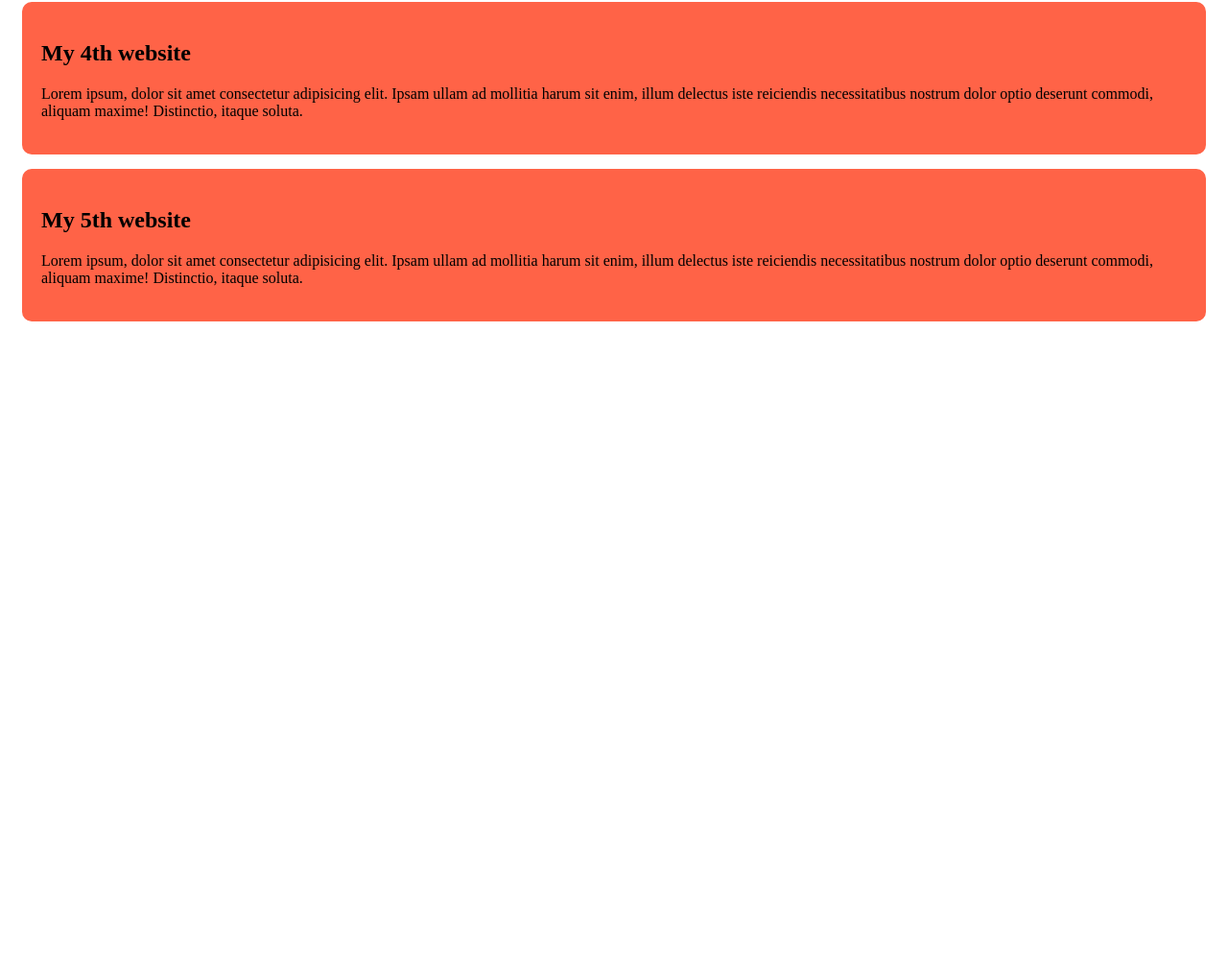
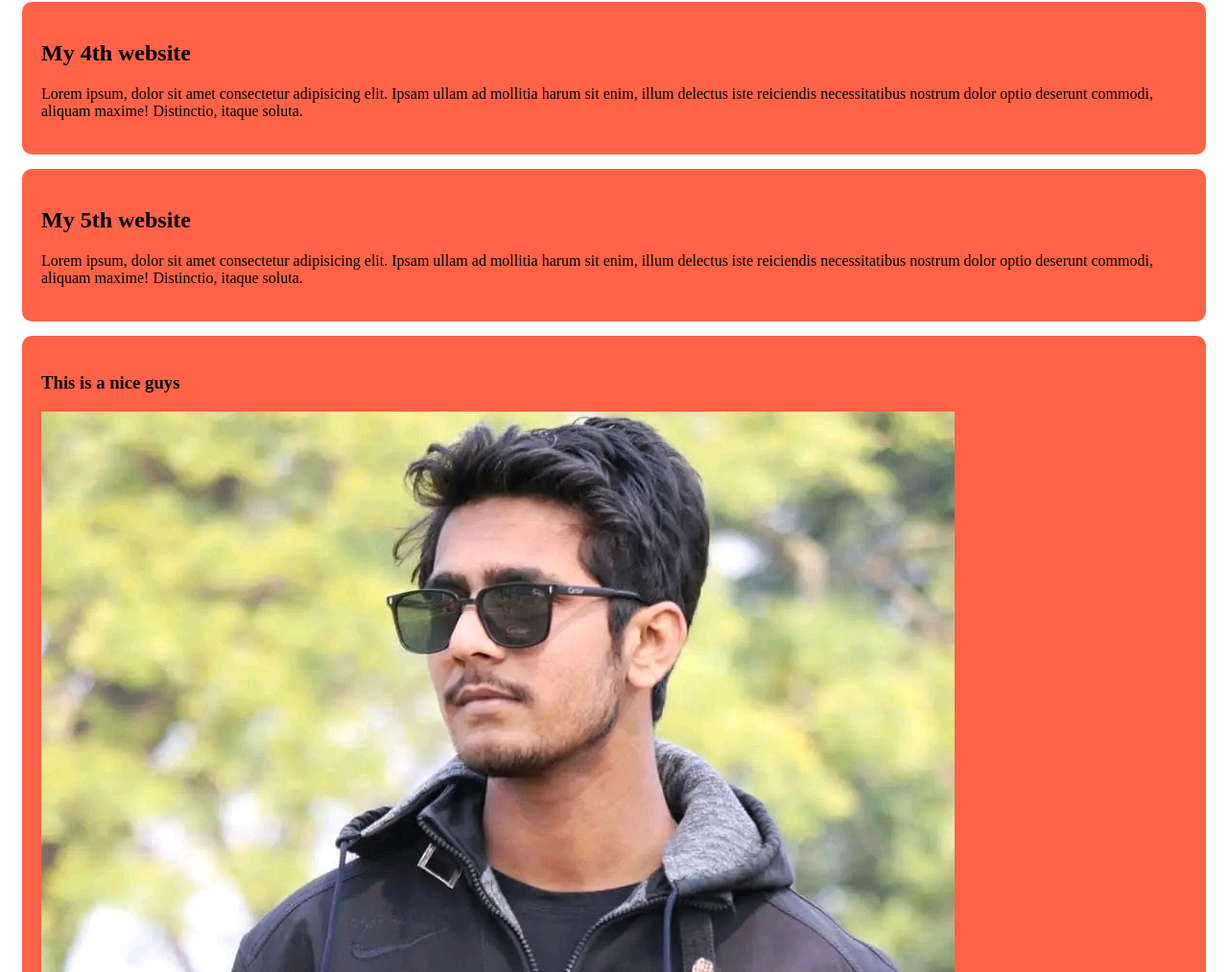
Before and after one commit to mahid-99/my-simple-website, a plain HTML site: page index.html in a window 1280 px wide. Shown: the part 527-1540 px from the top of the page at 96% size. Before the commit the page ends 877 px from the top, so only its background shows below. Drawn offline with Linux system fonts and the light colour scheme.

Commit message:
added this is a nice guys

```diff
--- a/index.html
+++ b/index.html
@@ -27,6 +27,11 @@
     <div>
         <h2> My 5th  website</h2>
         <p> Lorem ipsum, dolor sit amet consectetur adipisicing elit. Ipsam ullam ad mollitia harum sit enim, illum delectus iste reiciendis necessitatibus nostrum dolor optio deserunt commodi, aliquam maxime! Distinctio, itaque soluta.</p>
+
+    </div>
+    <div>
+        <h3> This is a nice guys</h3>
+        <img src="images/1713849899733-01 (1).jpeg" alt="">
     </div>
 
 
```
Also changed, not shown: images/1713849899733-01 (1).jpeg (added).
